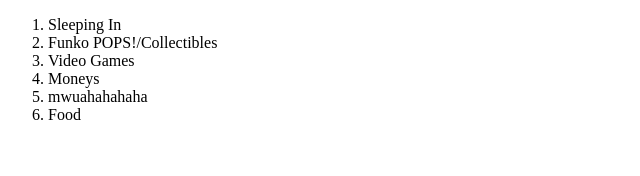
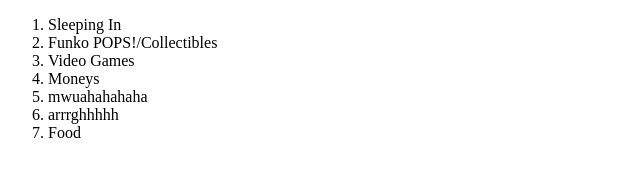
Before and after one commit to dulrath12/my-fav-things, a plain HTML site: page index.html in a window 1280 px wide. Shown: the full height of the page, 0-640 px from the left. Drawn offline with Linux system fonts and the light colour scheme.

Commit message:
Update index.html
tests

```diff
--- a/index.html
+++ b/index.html
@@ -13,6 +13,7 @@
         <li>Video Games</li>
         <li>Moneys</li>
         <li>mwuahahahaha</li>
+        <li>arrrghhhhh</li>
         <li>Food</li>
     </ol>
 
```
